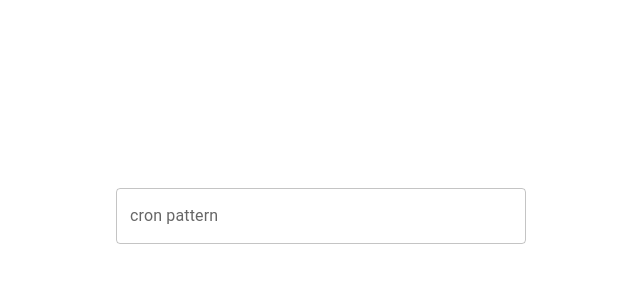
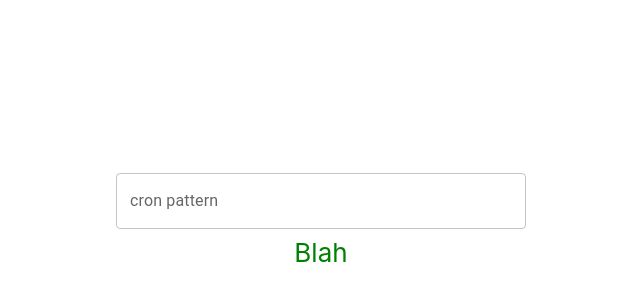
Before and after one commit to thePinkCodeMonkey/cc_crontab, a React (Create React App) app: page / in a window 1280 px wide. Shown: the part 184-484 px from the top of the page, without its empty margins (319-959 px from the left). Built offline with nearby package versions, Linux system fonts and the light colour scheme.

Commit message:
Setup component state to get input value

```diff
--- a/src/App.css
+++ b/src/App.css
@@ -21,7 +21,7 @@
   align-items: center;
   justify-content: center;
   font-size: calc(10px + 2vmin);
-  color: white;
+  color: green;
 }
 
 .App-link {
--- a/src/App.tsx
+++ b/src/App.tsx
@@ -4,6 +4,10 @@ import TextField from '@mui/material/TextField';
 import './App.css';
 
 function App() {
+  const [str, setStr] = React.useState<String>("Blah");
+  let updateStr = (e: React.ChangeEvent<HTMLInputElement | HTMLTextAreaElement>) => {
+    setStr(e.target.value)
+  }
   return (
     <div className="App">
       <header className="App-header">
@@ -15,8 +19,13 @@ function App() {
           noValidate
           autoComplete="off"
         >
-            <TextField id="outlined-basic" label="cron pattern" variant="outlined" />
+            <TextField
+              id="outlined-basic"
+              label="cron pattern"
+              variant="outlined"
+              onChange={updateStr} />
         </Box>
+        {str}
       </header>
     </div>
   );
```
